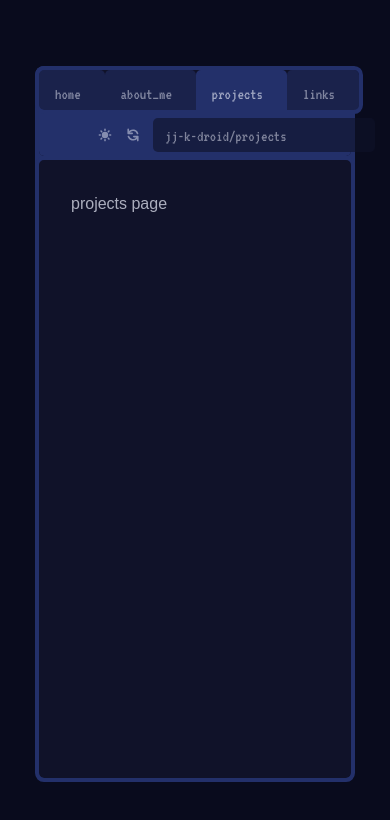
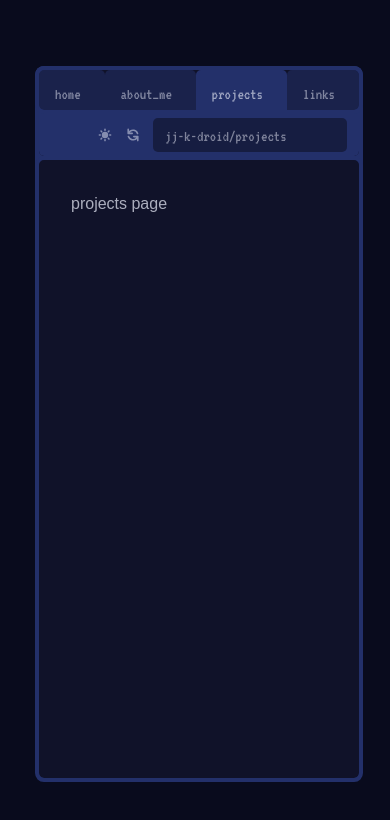
Before and after one commit to jj-k-droid/portfolio-site, a Next.js app: page /projects in a window 390 px wide. Shown: the top 820 px of the page. Built offline with nearby package versions, Linux system fonts and the light colour scheme; a web font is replaced by a local one.

Commit message:
scaling stuff, fixed again!

```diff
--- a/src/app/about/page.tsx
+++ b/src/app/about/page.tsx
@@ -6,8 +6,8 @@ import Link from "next/link";
 
 export default function Page() {
     return (
-        <div className="flex rounded-default flex-initial w-dvw h-dvh items-center">
-            <div className="flex flex-col h-10/12 w-8/10 rounded-default bg-light-content outline-4 outline-light-secondary dark:bg-dark-content dark:outline-dark-secondary m-auto">
+        <div className="flex rounded-default flex-initial w-8/10 h-dvh items-center m-auto">
+            <div className="flex flex-col h-10/12 w-full shrink rounded-default bg-light-content outline-4 outline-light-secondary dark:bg-dark-content dark:outline-dark-secondary m-auto min-w-fit">
                 <div className="h-fit rounded-default bg-light-secondary outline-4 outline-light-secondary dark:bg-dark-secondary dark:outline-dark-secondary ">
                     <TabBar>
                         <Link
@@ -37,10 +37,10 @@ export default function Page() {
                             <HiRefresh className="text-light-inactive-text hover:text-light-active-text active:text-light-body dark:text-dark-inactive-text
                         dark:hover:text-dark-active-text dark:active:text-dark-body"/>
                         </button>
-                        <div className="flex-initial grow lg:max-w-10/11 relative left-6 font-heading pb-1 rounded-default bg-light-search md:text-sm lg:text-m
-                    dark:bg-dark-search md:max-w-8/10 sm:shrink">
+                        <div className="flex-initial shrink lg:min-w-10/11 relative left-6 font-heading pb-1 rounded-default bg-light-search md:text-sm lg:text-m
+                    dark:bg-dark-search md:min-w-8/10 sm:min-w-7/10 min-w-fit">
                             <div className="flex-initial pl-3 pt-1.5 pr-20 text-light-inactive-text hover:text-light-active-text dark:text-dark-inactive-text
-                        dark:hover:text-dark-active-text select-none md:pr-10 sm:pr-2">
+                        dark:hover:text-dark-active-text select-none md:pr-10 sm:pr-2 sm:text-sm">
                                 jj-k-droid{"/"}about
                             </div>
                         </div>
--- a/src/app/links/page.tsx
+++ b/src/app/links/page.tsx
@@ -6,8 +6,8 @@ import Link from "next/link";
 
 export default function Page() {
     return (
-        <div className="flex rounded-default flex-initial w-dvw h-dvh items-center">
-            <div className="flex flex-col h-10/12 w-8/10 rounded-default bg-light-content outline-4 outline-light-secondary dark:bg-dark-content dark:outline-dark-secondary m-auto">
+        <div className="flex rounded-default flex-initial w-8/10 h-dvh items-center m-auto">
+            <div className="flex flex-col h-10/12 w-full shrink rounded-default bg-light-content outline-4 outline-light-secondary dark:bg-dark-content dark:outline-dark-secondary m-auto min-w-fit">
                 <div className="h-fit rounded-default bg-light-secondary outline-4 outline-light-secondary dark:bg-dark-secondary dark:outline-dark-secondary ">
                     <TabBar>
                         <Link
@@ -37,10 +37,10 @@ export default function Page() {
                             <HiRefresh className="text-light-inactive-text hover:text-light-active-text active:text-light-body dark:text-dark-inactive-text
                         dark:hover:text-dark-active-text dark:active:text-dark-body"/>
                         </button>
-                        <div className="flex-initial grow lg:max-w-10/11 relative left-6 font-heading pb-1 rounded-default bg-light-search md:text-sm lg:text-m
-                    dark:bg-dark-search md:max-w-8/10 sm:shrink">
+                        <div className="flex-initial shrink lg:min-w-10/11 relative left-6 font-heading pb-1 rounded-default bg-light-search md:text-sm lg:text-m
+                    dark:bg-dark-search md:min-w-8/10 sm:min-w-7/10 min-w-fit">
                             <div className="flex-initial pl-3 pt-1.5 pr-20 text-light-inactive-text hover:text-light-active-text dark:text-dark-inactive-text
-                        dark:hover:text-dark-active-text select-none md:pr-10 sm:pr-2">
+                        dark:hover:text-dark-active-text select-none md:pr-10 sm:pr-2 sm:text-sm">
                                 jj-k-droid{"/"}links
                             </div>
                         </div>
--- a/src/app/page.tsx
+++ b/src/app/page.tsx
@@ -7,8 +7,8 @@ import MainImage from "./ui/components/main_image";
 
 export default function Page() {
     return (
-        <div className="flex rounded-default flex-initial w-dvw h-dvh items-center">
-            <div className="flex flex-col h-10/12 max-w-8/10 rounded-default bg-light-content outline-4 outline-light-secondary dark:bg-dark-content dark:outline-dark-secondary m-auto">
+        <div className="flex rounded-default flex-initial w-8/10 h-dvh items-center m-auto">
+            <div className="flex flex-col h-10/12 w-full shrink rounded-default bg-light-content outline-4 outline-light-secondary dark:bg-dark-content dark:outline-dark-secondary m-auto min-w-fit">
                 <div className="h-fit rounded-default bg-light-secondary outline-4 outline-light-secondary dark:bg-dark-secondary dark:outline-dark-secondary ">
                     <TabBar>
                         <Link
--- a/src/app/projects/page.tsx
+++ b/src/app/projects/page.tsx
@@ -6,8 +6,8 @@ import Link from "next/link";
 
 export default function Page() {
     return (
-        <div className="flex rounded-default flex-initial w-dvw h-dvh items-center">
-            <div className="flex flex-col h-10/12 w-8/10 rounded-default bg-light-content outline-4 outline-light-secondary dark:bg-dark-content dark:outline-dark-secondary m-auto">
+        <div className="flex rounded-default flex-initial w-8/10 h-dvh items-center m-auto">
+            <div className="flex flex-col h-10/12 w-full shrink rounded-default bg-light-content outline-4 outline-light-secondary dark:bg-dark-content dark:outline-dark-secondary m-auto min-w-fit">
                 <div className="h-fit rounded-default bg-light-secondary outline-4 outline-light-secondary dark:bg-dark-secondary dark:outline-dark-secondary ">
                     <TabBar>
                         <Link
@@ -37,10 +37,10 @@ export default function Page() {
                             <HiRefresh className="text-light-inactive-text hover:text-light-active-text active:text-light-body dark:text-dark-inactive-text
                         dark:hover:text-dark-active-text dark:active:text-dark-body sn"/>
                         </button>
-                        <div className="flex-initial grow lg:max-w-10/11 relative left-6 font-heading pb-1 rounded-default bg-light-search md:text-sm lg:text-m
-                    dark:bg-dark-search md:max-w-8/10 sm:shrink">
-                            <div className="flex-initial pl-3 pt-1.5 pr-20 text-light-inactive-text hover:text-light-active-text dark:text-dark-inactive-text
-                        dark:hover:text-dark-active-text select-none md:pr-10 sm:pr-2">
+                        <div className="flex-initial shrink lg:min-w-10/11 relative left-6 font-heading pb-1 rounded-default bg-light-search md:text-sm lg:text-m
+                    dark:bg-dark-search md:min-w-8/10 sm:min-w-6/10 min-w-fit">
+                            <div className="flex-initial pl-3 pt-1.5 pr-15 text-light-inactive-text hover:text-light-active-text dark:text-dark-inactive-text
+                        dark:hover:text-dark-active-text select-none md:pr-10 sm:pr-0 sm:text-sm">
                                 jj-k-droid{"/"}projects
                             </div>
                         </div>
--- a/src/app/vivero/page.tsx
+++ b/src/app/vivero/page.tsx
@@ -6,8 +6,8 @@ import Link from "next/link";
 
 export default function Page() {
     return (
-        <div className="flex rounded-default flex-initial w-dvw h-dvh items-center">
-            <div className="flex flex-col h-10/12 w-8/10 rounded-default bg-light-content outline-4 outline-light-secondary dark:bg-dark-content dark:outline-dark-secondary m-auto">
+        <div className="flex rounded-default flex-initial w-8/10 h-dvh items-center m-auto">
+            <div className="flex flex-col h-10/12 w-full shrink rounded-default bg-light-content outline-4 outline-light-secondary dark:bg-dark-content dark:outline-dark-secondary m-auto min-w-fit">
                 <div className="h-fit rounded-default bg-light-secondary outline-4 outline-light-secondary dark:bg-dark-secondary dark:outline-dark-secondary ">
                     <TabBar>
                         <Link
@@ -37,10 +37,10 @@ export default function Page() {
                             <HiRefresh className="text-light-inactive-text hover:text-light-active-text active:text-light-body dark:text-dark-inactive-text
                         dark:hover:text-dark-active-text dark:active:text-dark-body"/>
                         </button>
-                        <div className="flex-initial grow lg:max-w-10/11 relative left-6 font-heading pb-1 rounded-default bg-light-search md:text-sm lg:text-m
-                    dark:bg-dark-search md:max-w-8/10 sm:shrink">
+                        <div className="flex-initial shrink lg:min-w-10/11 relative left-6 font-heading pb-1 rounded-default bg-light-search md:text-sm lg:text-m
+                    dark:bg-dark-search md:min-w-8/10 sm:min-w-7/10 min-w-fit">
                             <div className="flex-initial pl-3 pt-1.5 pr-20 text-light-inactive-text hover:text-light-active-text dark:text-dark-inactive-text
-                        dark:hover:text-dark-active-text select-none md:pr-10 sm:pr-2">
+                        dark:hover:text-dark-active-text select-none md:pr-10 sm:pr-2 sm:text-sm">
                                 jj-k-droid{"/"}vivero
                             </div>
                         </div>
```
